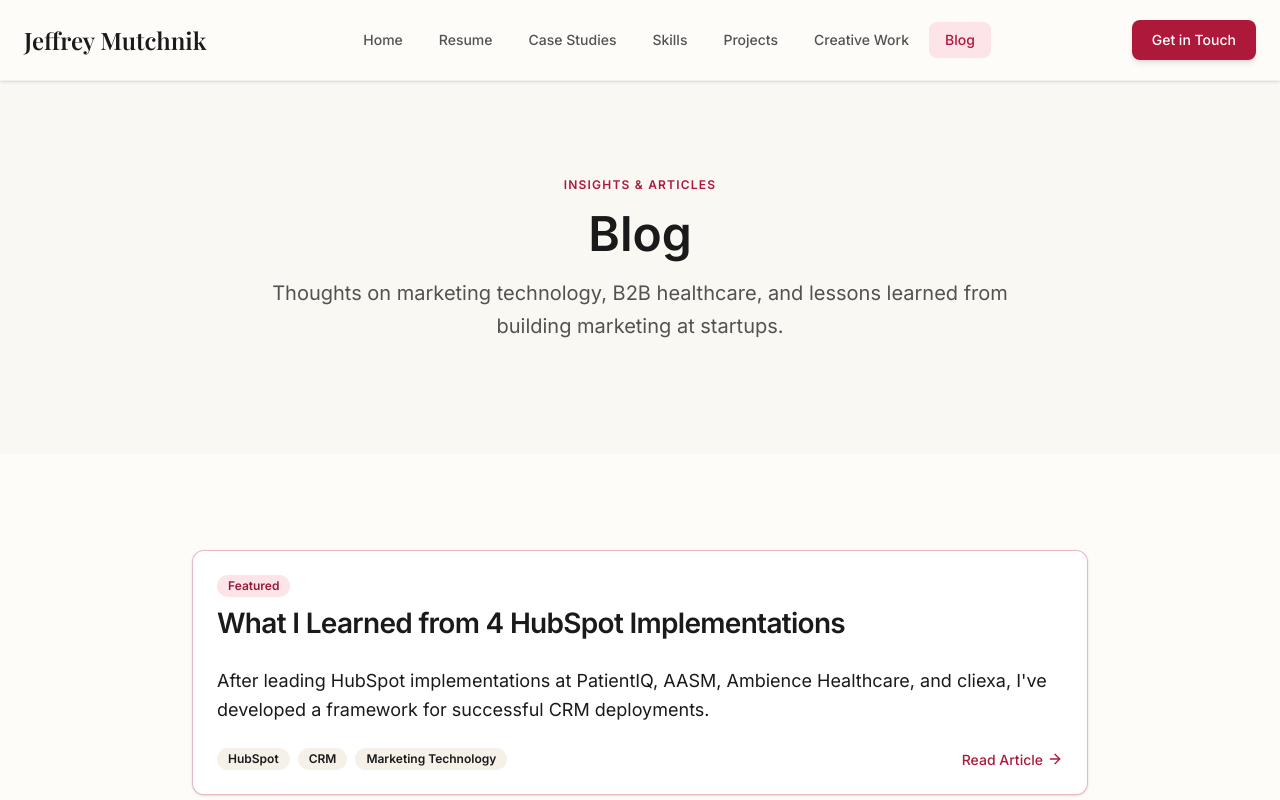
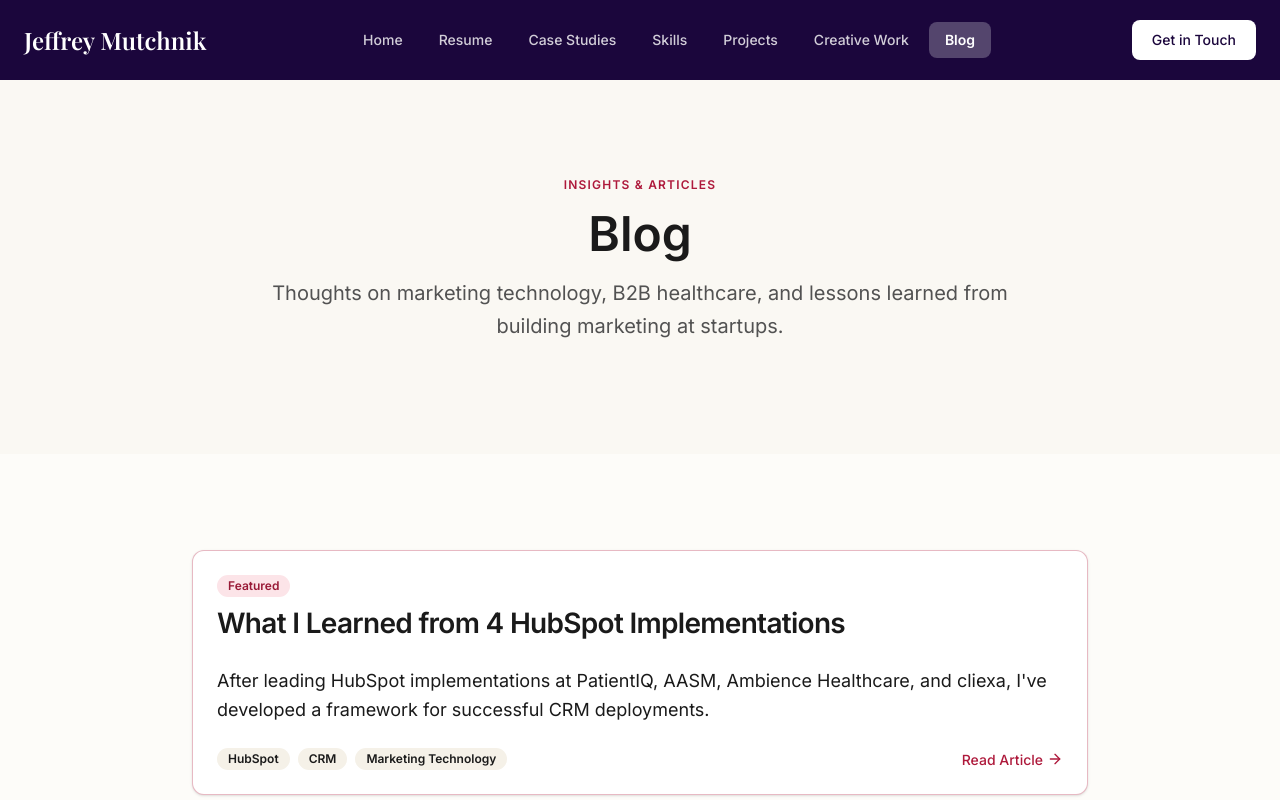
Before and after one commit to jeffreymutchnik/jeffreymutchnik.github.io, a Next.js app in the folder portfolio-nextjs/: page /blog in a window 1280 px wide. Shown: the top 800 px of the page. Built offline with nearby package versions, Linux system fonts and the light colour scheme.

Commit message:
Use dark header with white nav text on all pages
- Header background: dark indigo on all pages
- Homepage: transparent until scrolled
- All nav text and logo: white
- CTA button: white with dark text

Co-Authored-By: Claude Opus 4.5 <noreply@anthropic.com>

```diff
--- a/portfolio-nextjs/src/components/layout/Header.tsx
+++ b/portfolio-nextjs/src/components/layout/Header.tsx
@@ -34,17 +34,17 @@ export function Header() {
     return pathname.startsWith(href);
   };
 
-  // Only show white text on homepage (dark hero background)
   const isHomepage = pathname === "/";
-  const showWhiteText = isHomepage && !isScrolled;
 
   return (
     <header
       className={cn(
         "fixed top-0 left-0 right-0 z-50 transition-all duration-300",
-        isScrolled || !isHomepage
-          ? "bg-[var(--color-warm-50)]/95 dark:bg-[var(--color-cool-900)]/95 backdrop-blur-md shadow-sm border-b border-[var(--color-border)]/50 dark:border-[var(--color-border-strong)]/50"
-          : "bg-transparent"
+        isScrolled
+          ? "bg-[var(--color-cool-900)]/95 backdrop-blur-md shadow-sm border-b border-white/10"
+          : isHomepage
+          ? "bg-transparent"
+          : "bg-[var(--color-cool-900)]"
       )}
     >
       <div className="container mx-auto px-6">
@@ -52,12 +52,7 @@ export function Header() {
           {/* Logo */}
           <Link
             href="/"
-            className={cn(
-              "font-display text-xl md:text-2xl font-semibold transition-colors",
-              showWhiteText
-                ? "text-white"
-                : "text-[var(--color-text)] dark:text-white"
-            )}
+            className="font-display text-xl md:text-2xl font-semibold text-white transition-colors"
           >
             Jeffrey Mutchnik
           </Link>
@@ -71,12 +66,8 @@ export function Header() {
                 className={cn(
                   "px-4 py-2 text-sm font-medium rounded-lg transition-colors",
                   isActiveLink(item.href)
-                    ? showWhiteText
-                      ? "text-white bg-white/25 font-semibold"
-                      : "text-[var(--color-crimson-500)] bg-[var(--color-crimson-100)] dark:bg-[var(--color-crimson-500)]/10"
-                    : showWhiteText
-                    ? "text-white hover:text-white hover:bg-white/15"
-                    : "text-[var(--color-text-soft)] hover:text-[var(--color-text)] hover:bg-[var(--color-warm-100)] dark:text-[var(--color-text-muted)] dark:hover:text-white dark:hover:bg-[var(--color-surface)]"
+                    ? "text-white bg-white/25 font-semibold"
+                    : "text-white/80 hover:text-white hover:bg-white/15"
                 )}
               >
                 {item.label}
@@ -88,10 +79,8 @@ export function Header() {
           <div className="hidden lg:block">
             <Button
               asChild
-              variant={showWhiteText ? "secondary" : "default"}
-              className={cn(
-                showWhiteText && "bg-white text-[var(--color-text)] hover:bg-white/90"
-              )}
+              variant="secondary"
+              className="bg-white text-[var(--color-cool-900)] hover:bg-white/90"
             >
               <Link href="/contact">Get in Touch</Link>
             </Button>
@@ -103,11 +92,7 @@ export function Header() {
               <Button
                 variant="ghost"
                 size="icon"
-                className={cn(
-                  showWhiteText
-                    ? "text-white"
-                    : "text-[var(--color-text)] dark:text-white"
-                )}
+                className="text-white"
               >
                 <Menu className="h-6 w-6" />
                 <span className="sr-only">Open menu</span>
```
